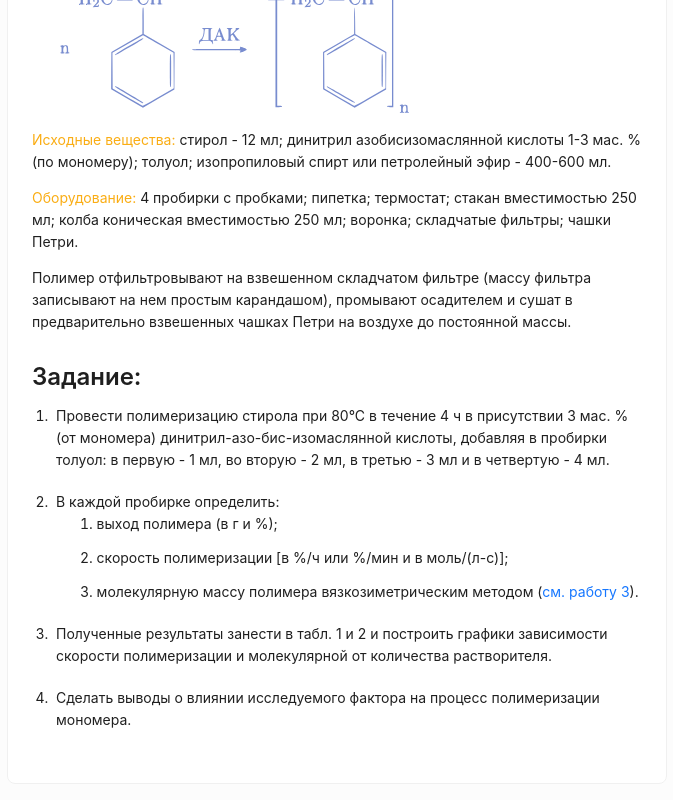
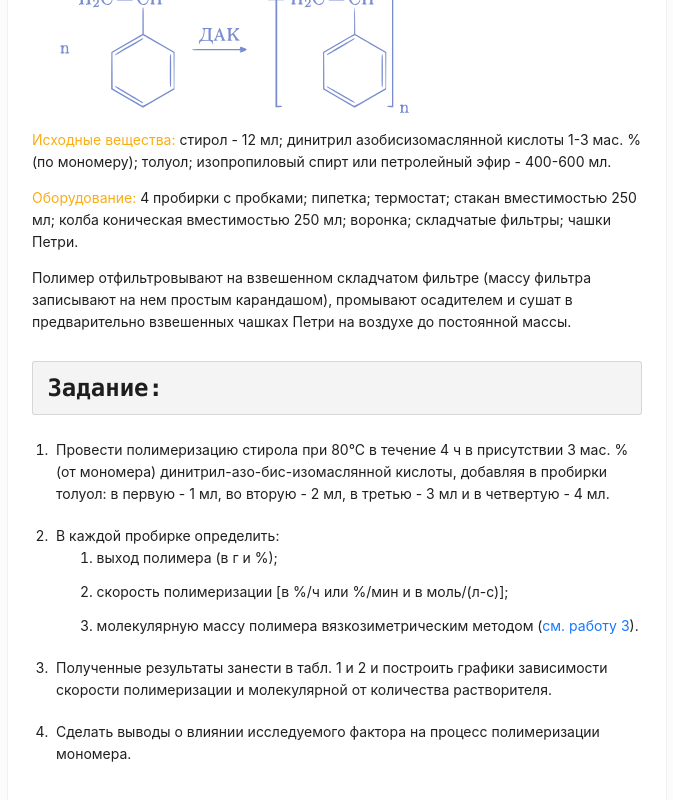
Before and after one commit to JSeniorSan/biomaterial-project-1, a Next.js app in the folder frontend/: page /lab_2 in a window 1280 px wide. Shown: the part 1269-2069 px from the top of the page, without its empty margins (453-1126 px from the left). Built offline with nearby package versions, Linux system fonts and the light colour scheme.

Commit message:
fix tasks pre tag

```diff
--- a/frontend/src/widgets/main/pub/lab-2.tsx
+++ b/frontend/src/widgets/main/pub/lab-2.tsx
@@ -102,7 +102,7 @@ const Lab_2 = () => {
                   чашках Петри на воздухе до постоянной массы.
                 </Paragraph>
                 <Title level={3} className="dark:text-white">
-                  Задание:
+                  <pre>Задание:</pre>
                 </Title>
                 <Paragraph className="dark:text-white">
                   <Space direction="vertical" size={16}>
```
